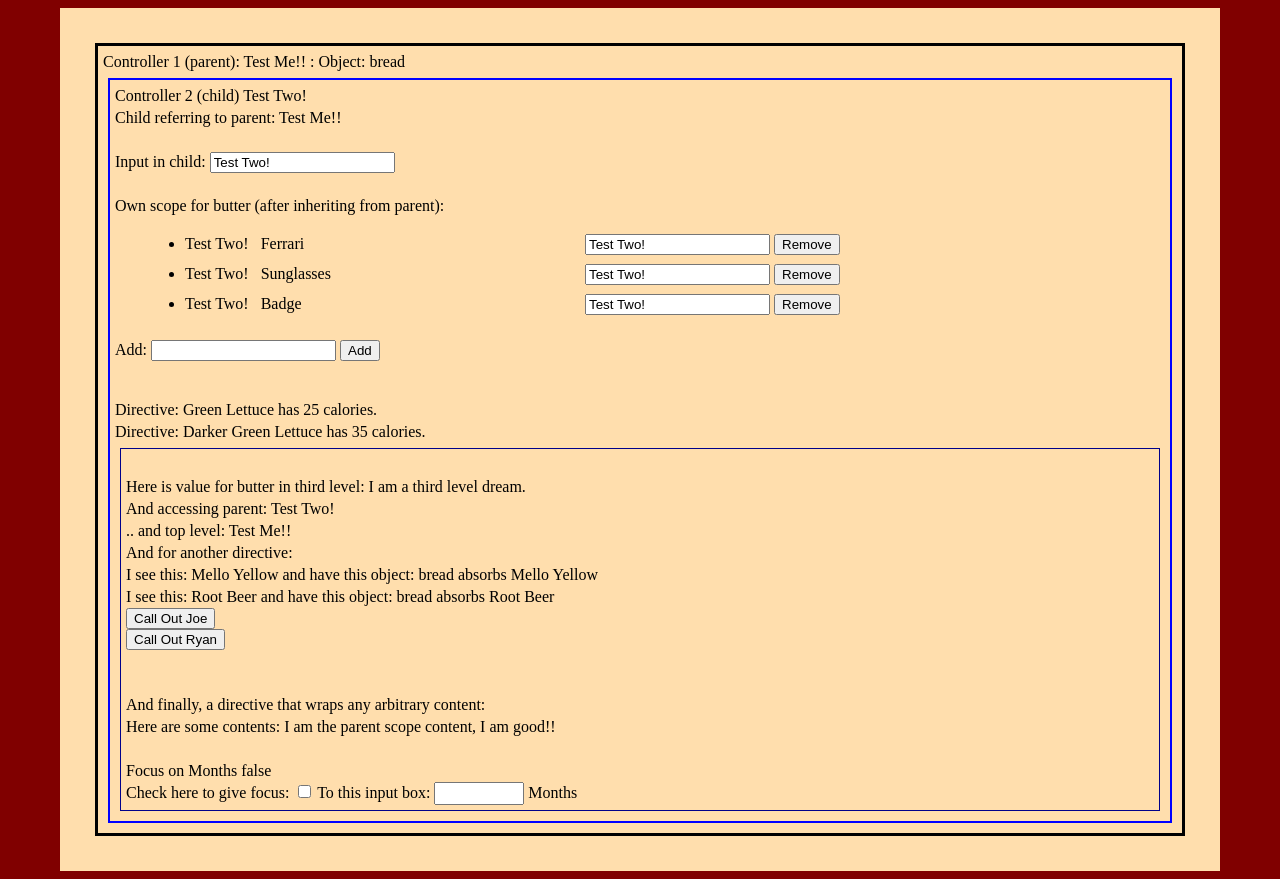
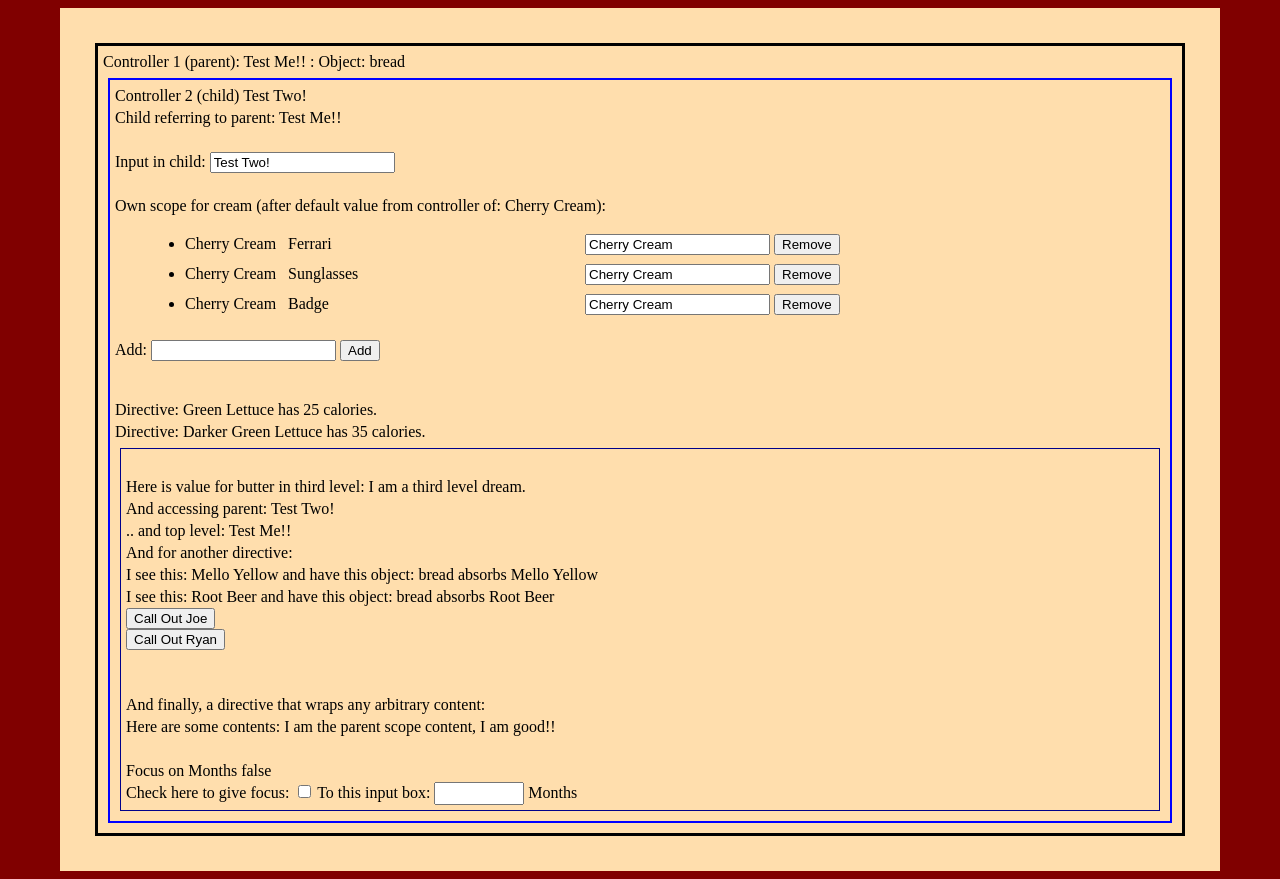
Before and after one commit to Brent-Moseley/StoreModel, a plain HTML site: page index.html in a window 1280 px wide. Drawn offline with nearby package versions, Linux system fonts and the light colour scheme.

Commit message:
Refactor

```diff
--- a/controllers/controllers.js
+++ b/controllers/controllers.js
@@ -12,6 +12,7 @@ var module = angular.module('module', [])
 }])
 .controller('Controller2', ['$scope', function ($scope) {
     $scope.butter = "Test Two!"
+    $scope.cream = 'Cherry Cream'
     $scope.items = ['Ferrari', 'Sunglasses', 'Badge']
     $scope.greenLettuce = {name: 'Green Lettuce', calories: 25}
     $scope.darkerGreenLettuce = {name: 'Darker Green Lettuce', calories: 35}
--- a/index.html
+++ b/index.html
@@ -12,12 +12,12 @@
             Child referring to parent: {{$parent.butter}}<br><br>
             Input in child:
             <input type="text" ng-model="butter" /><br><br>
-            Own scope for butter (after inheriting from parent):
+            Own scope for cream (after default value from controller of: {{cream}}):
             <ul>
               <li class="licontainer" ng-repeat="item in items track by $index">
-                {{butter}} &nbsp;&nbsp;{{item}}
+                {{cream}} &nbsp;&nbsp;{{item}}
                 <div class="controls">
-                  <input type="text" ng-model="butter" />
+                  <input type="text" ng-model="cream" />
                   <button ng-click="remove($index)">Remove</button>
                 </div>
               </li>
```
